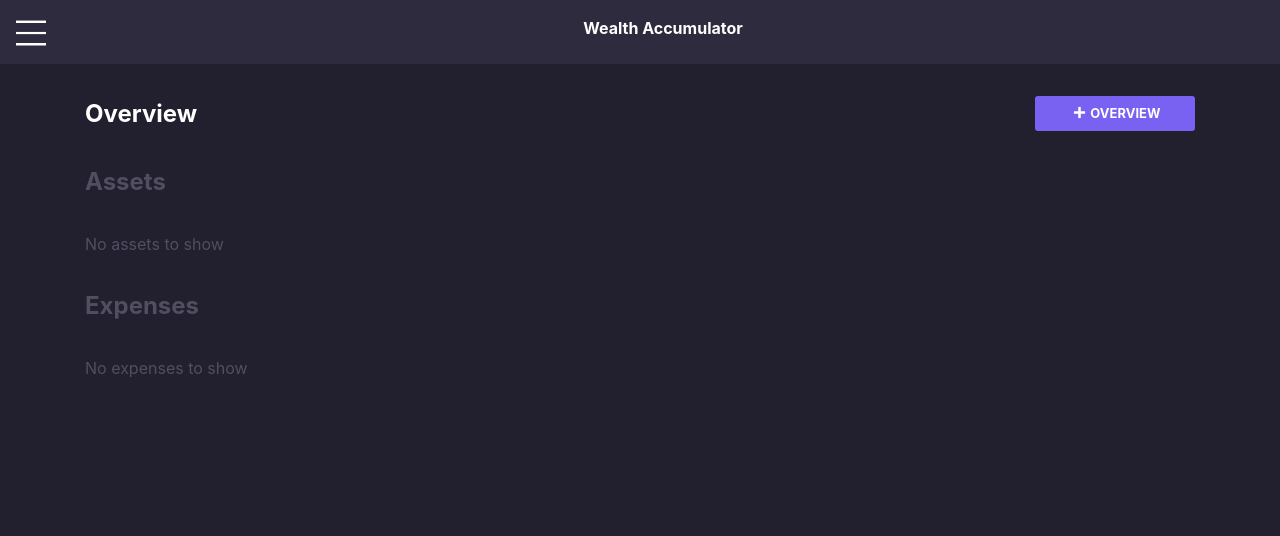
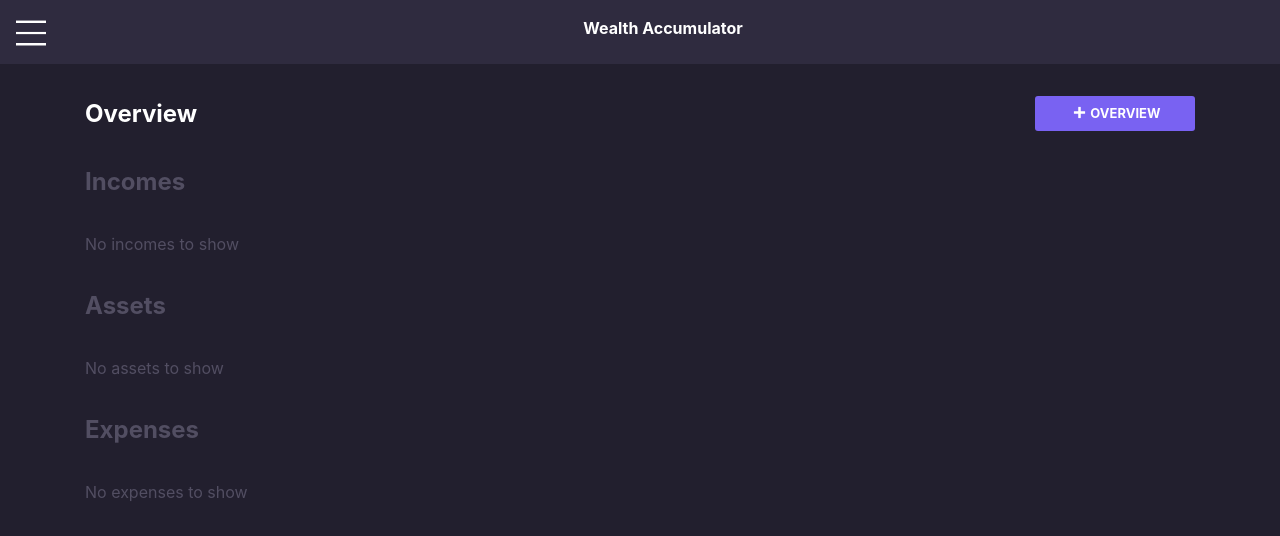
Before and after one commit to gandh99/Wealth-Accumulator, a React (Create React App) app: page /overview in a window 1280 px wide. Shown: the top 536 px of the page. Built offline with nearby package versions, Linux system fonts and the light colour scheme.

Commit message:
Added charts for incomes. Fixed a bug which caused the total X charts to start displaying years 0 to 9; they now display years 1 to 10.

```diff
--- a/src/App.js
+++ b/src/App.js
@@ -38,8 +38,9 @@ class App extends Component {
           <Switch>
             <Route path="/overview">
               <Overview
+                incomes={this.state.incomes}
+                assets={this.state.assets}
                 expenses={this.state.expenses}
-                assets={this.state.assets}
               />
             </Route>
             <Route path="/incomes">
--- a/src/assets/asset-calculator.js
+++ b/src/assets/asset-calculator.js
@@ -79,7 +79,7 @@ function calculatePayoutAmount(payoutAmount, payoutType, currentAssetValue) {
 function initTotalAsset(totalAsset, years) {
     for (let i = 0; i < years; i++) {
         totalAsset.push({
-            year: i,
+            year: i + 1,
             amount: 0
         })
     }
--- a/src/expenses/expense-calculator.js
+++ b/src/expenses/expense-calculator.js
@@ -55,7 +55,7 @@ export function generateExpenseData(expense, totalExpense) {
 function initTotalExpense(totalExpense, years) {
     for (let i = 0; i < years; i++) {
         totalExpense.push({
-            year: i,
+            year: i + 1,
             amount: 0
         })
     }
--- /dev/null
+++ b/src/income/income-calculator.js
@@ -0,0 +1,62 @@
+import { convertFrequencyToQuantityPerYear } from "../utils/utility"
+
+/*
+Input for variable income:
+[{
+    incomeAmount: ...,
+    incomeFrequency: ...,
+    incomePercentageChange: ...,
+    incomeName: (not used)
+}, {...}, {...}, ...]
+
+Output for incomeData:
+[{
+    year: ...,
+    amount: ...
+}, {...}, {...}, ...]
+*/
+export function generateIncomeData(income, totalIncome) {
+    let {
+        incomeAmount, incomeFrequency, incomePercentageChange
+    } = income
+
+    // Convert to number
+    incomeAmount = Number(incomeAmount)
+    incomePercentageChange = Number(incomePercentageChange)
+
+    let incomeData = []
+    let years = 10  // to be modified later
+    let frequency = convertFrequencyToQuantityPerYear(incomeFrequency)
+    let cumulativeAmount = incomeAmount * frequency
+
+    // Initialise total income
+    if (totalIncome.length <= 0) {
+        initTotalIncome(totalIncome, years)
+    }
+
+    for (let i = 0; i < years; i++) {
+        // Update the individual income data
+        incomeData.push({
+            year: i + 1,
+            amount: Math.round(cumulativeAmount)
+        })
+
+        // Update the total income data
+        totalIncome[i].amount += Math.round(cumulativeAmount)
+
+        // Compute the new cumulative amount for the following year
+        incomeAmount += incomeAmount * (incomePercentageChange / 100)
+        cumulativeAmount += incomeAmount * frequency
+    }
+
+    return incomeData
+}
+
+function initTotalIncome(totalIncome, years) {
+    for (let i = 0; i < years; i++) {
+        totalIncome.push({
+            year: i + 1,
+            amount: 0
+        })
+    }
+}
--- a/src/overview/ChartContainer.js
+++ b/src/overview/ChartContainer.js
@@ -11,7 +11,7 @@ export default function ChartContainer(props) {
         let itemData = props.generateData(item, totalItemsAmountData)
         lineChartsForIndividualItems.push(
             <ChartCard
-                title={item.expenseName || item.assetName} //TODO
+                title={item.incomeName || item.assetName || item.expenseName}
                 data={itemData}
                 chartColor={props.chartColor}
             />
--- a/src/overview/Overview.js
+++ b/src/overview/Overview.js
@@ -6,11 +6,18 @@ import AddButton from '../components/AddButton'
 import ChartContainer from './ChartContainer'
 import { generateExpenseData } from '../expenses/expense-calculator'
 import { generateAssetData } from '../assets/asset-calculator'
+import { generateIncomeData } from '../income/income-calculator'
 
 export default function Overview(props) {
     const style = getComputedStyle(document.documentElement)
 
     const chartContainers = [
+        <ChartContainer
+            title={'Incomes'}
+            items={props.incomes}
+            chartColor={style.getPropertyValue('--increase-text-color')}
+            generateData={generateIncomeData}
+        />,
         <ChartContainer
             title={'Assets'}
             items={props.assets}
```
